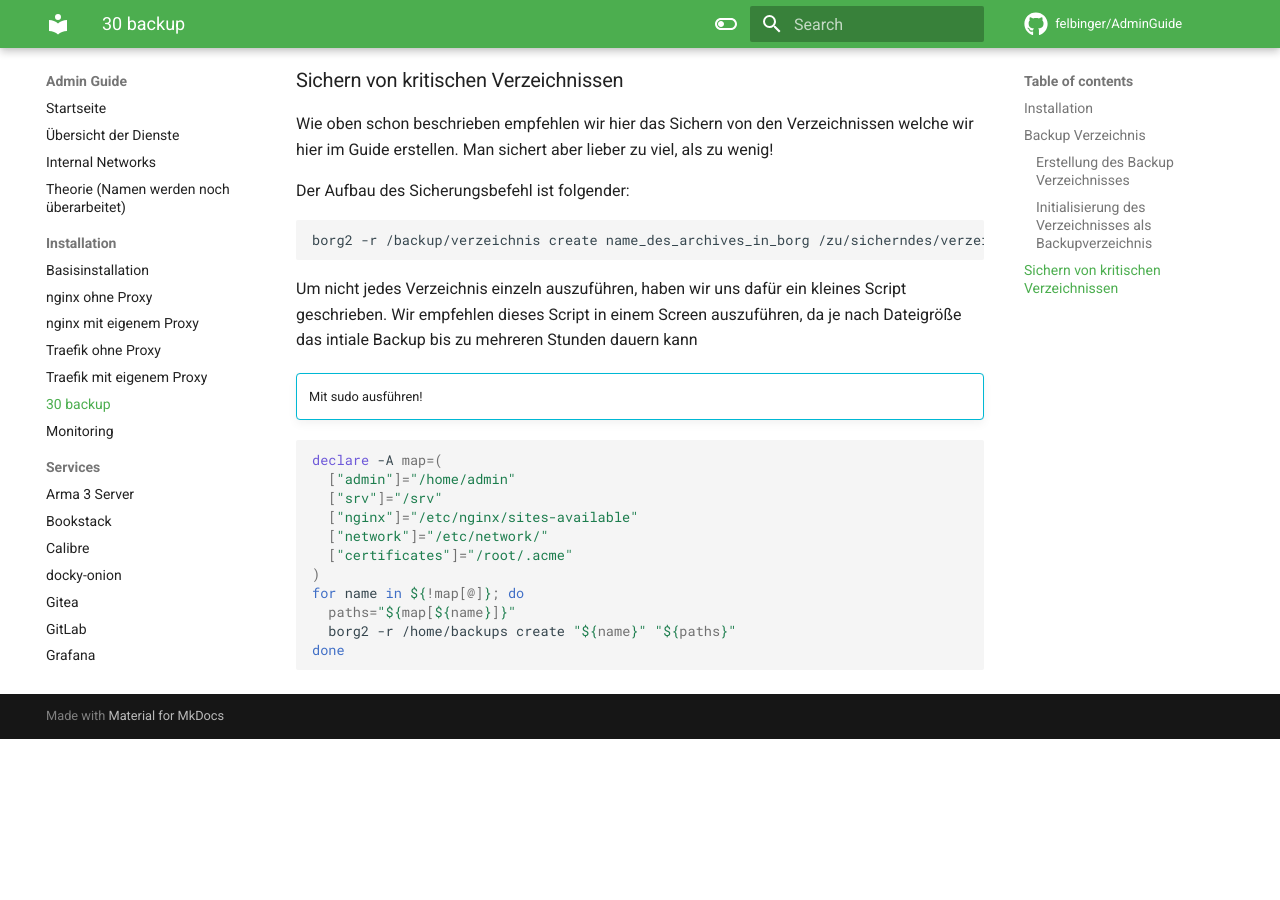
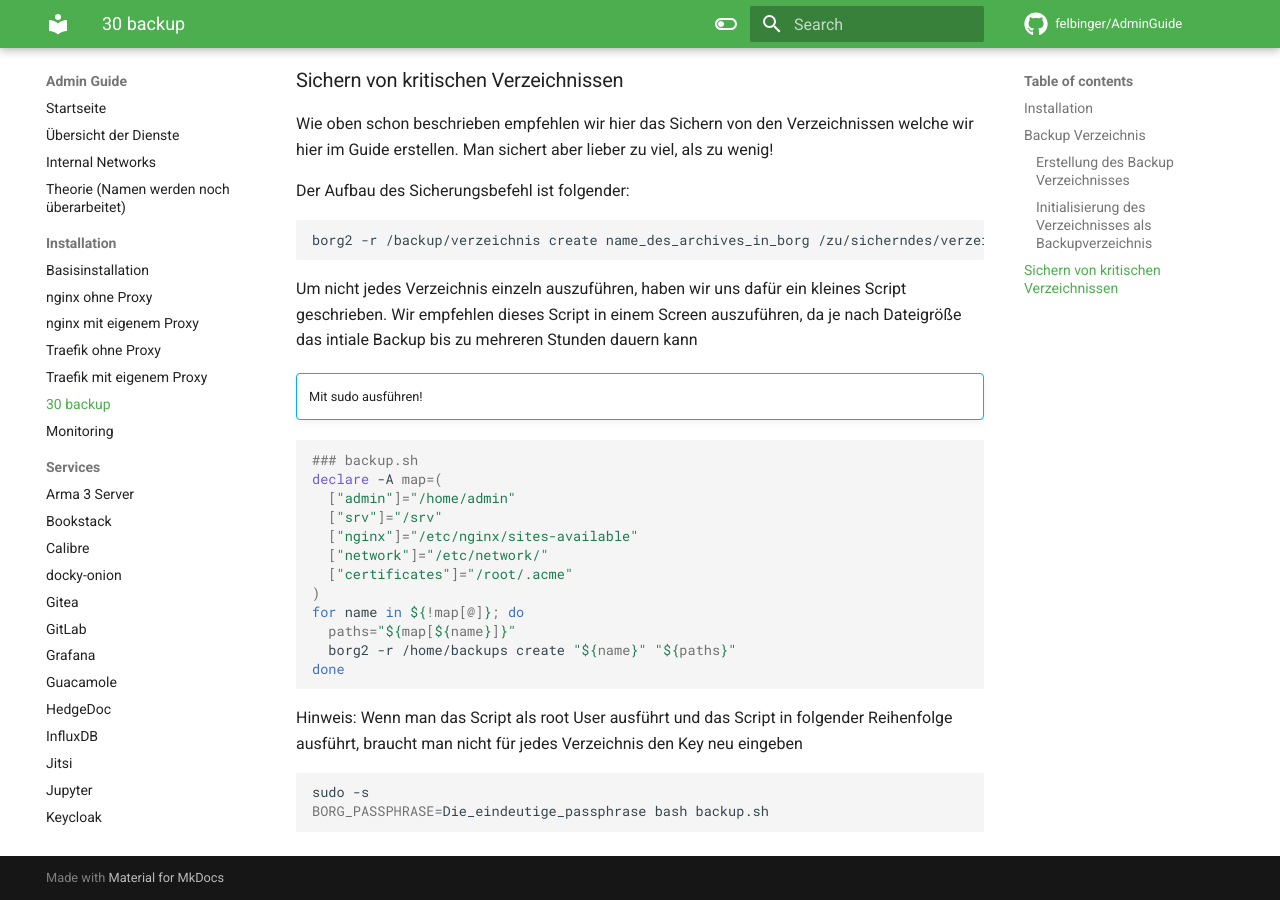
Before and after one commit to felbinger/AdminGuide, an MkDocs documentation site: the page built from docs/installation/30_backup.md, in a window 1280 px wide and 900 px high, scrolled down 803 px. Built offline with MkDocs 1.6.1 and Material for MkDocs 9.7.7, drawn with Linux system fonts in a browser that asks for light colours; comment, search, counter and statistics services are not loaded; before the commit the page ends 1542 px from its top, so only the background shows below that.

Commit message:
added borg passphrase automation

````diff
--- a/docs/installation/30_backup.md
+++ b/docs/installation/30_backup.md
@@ -42,6 +42,7 @@ Script in einem Screen auszuführen, da je nach Dateigröße das intiale Backup
     Mit sudo ausführen!
 
 ```shell
+### backup.sh
 declare -A map=(
   ["admin"]="/home/admin"
   ["srv"]="/srv"
@@ -54,3 +55,12 @@ for name in ${!map[@]}; do
   borg2 -r /home/backups create "${name}" "${paths}"
 done
 ```
+
+
+Hinweis: Wenn man das Script als root User ausführt und das Script in folgender Reihenfolge ausführt, braucht man nicht
+für jedes Verzeichnis den Key neu eingeben
+
+```shell
+sudo -s
+BORG_PASSPHRASE=Die_eindeutige_passphrase bash backup.sh
+```
````
Also changed, not shown: ToDo_reforming.md (+2 -2 lines), docs/30_theorie.md (renamed from docs/30_Theorie.md).
